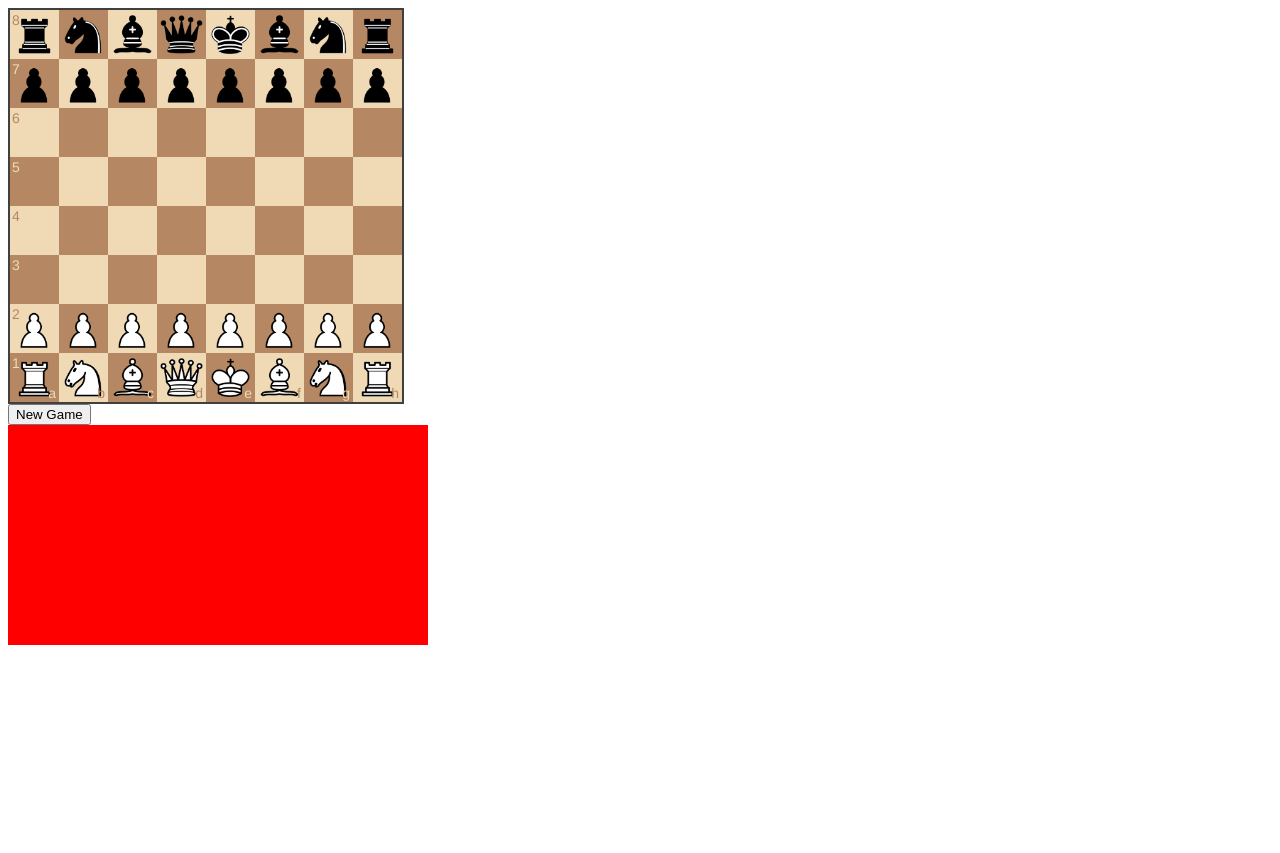
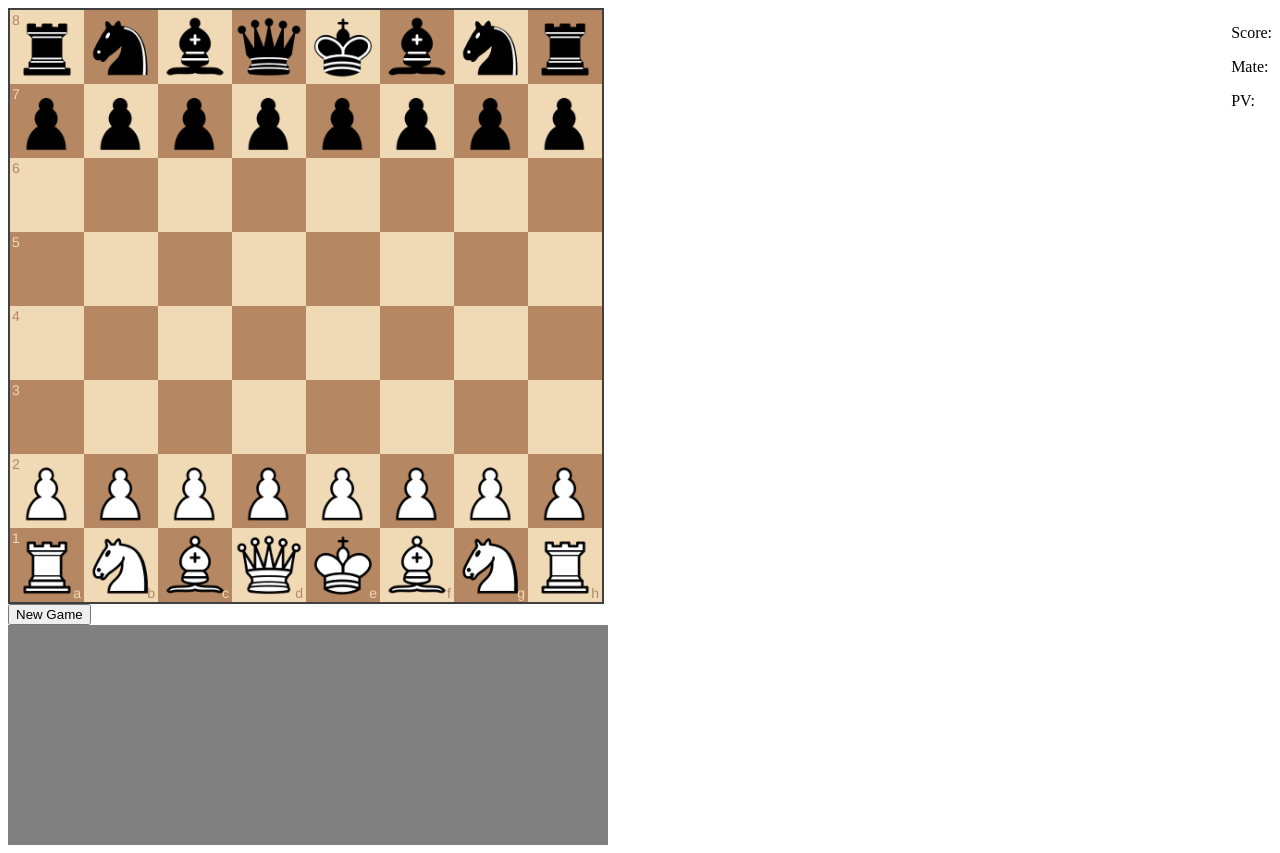
Before and after one commit to KevinLyu0504/flask, a Flask app: page / in a window 1280 px wide. Before the commit the page ends 645 px from the top, so only its background shows below. Run offline with Flask 3, Linux system fonts and the light colour scheme.

Commit message:
最新数据分析1.0

```diff
--- a/main.py
+++ b/main.py
@@ -1,6 +1,6 @@
 from flask import Flask, request, jsonify, render_template
 from chess import Board
-from chess_logic import get_best_move
+from chess_logic import get_best_move, get_analysis
 
 app = Flask(__name__)
 board = Board()
@@ -18,8 +18,12 @@ def move():
 
     best_move, new_fen = get_best_move(fen)
 
-    # 将最佳移动和新棋局fen返回给前端
-    return jsonify({'move': best_move, 'fen': new_fen})
+    # 获取棋盘分析
+    analysis = get_analysis(new_fen)
+
+    # 将最佳移动、新棋局fen和棋盘分析返回给前端
+    return jsonify({'move': best_move, 'fen': new_fen, 'analysis': analysis})
+
 
 if __name__ == '__main__':
     app.run(debug=True)
--- a/static/style.css
+++ b/static/style.css
@@ -1,7 +1,7 @@
 #move-history {
-    width: 300px; /* 设置宽度 */
+    width: 400px; /* 设置宽度 */
     height: 500px; /* 设置高度 */
-    background-color: red; /* 设置背景颜色 */
+    background-color: gray; /* 设置背景颜色 */
     overflow-y: scroll; /* 添加垂直滚动条 */
     padding: 10px; /* 添加内边距 */
 }
--- a/templates/index.html
+++ b/templates/index.html
@@ -6,10 +6,20 @@
     <link rel="stylesheet" href="/static/style.css" />
 </head>
 <body>
-    <div id="board" style="width: 400px"></div>
-    <button id="newGameButton">New Game</button>
-    <div id="game-status"></div>
-    <div id="move-history" style="height:200px; width: 400px"></div>
+    <div id="container" style="display: flex; justify-content: space-between;">
+        <div>
+            <div id="board" style="width: 600px"></div>
+            <button id="newGameButton">New Game</button>
+            <div id="game-status"></div>
+            <div id="move-history" style="height:200px; width: 580px"></div>
+        </div>
+
+        <div id="analysis">
+            <p id="score">Score: </p>
+            <p id="mate">Mate: </p>
+            <p id="pv">PV: </p>
+        </div>
+    </div>
 
     <script src="static/chess.min.js"></script>
     <script src="static/jquery.min.js"></script>
@@ -49,6 +59,10 @@
                             board.position(game.fen());
                             console.log("AI moved");
                             updateStatusAndHistory(); // 更新棋局状态
+
+                            document.getElementById('score').textContent = "Score: " + data.analysis.score;
+                            document.getElementById('mate').textContent = "Mate: " + data.analysis.mate;
+                            document.getElementById('pv').textContent = "PV: " + data.analysis.pv;
                         }
                     }
                 }
```
Also changed, not shown: chess_logic.py (+27 -0 lines).
